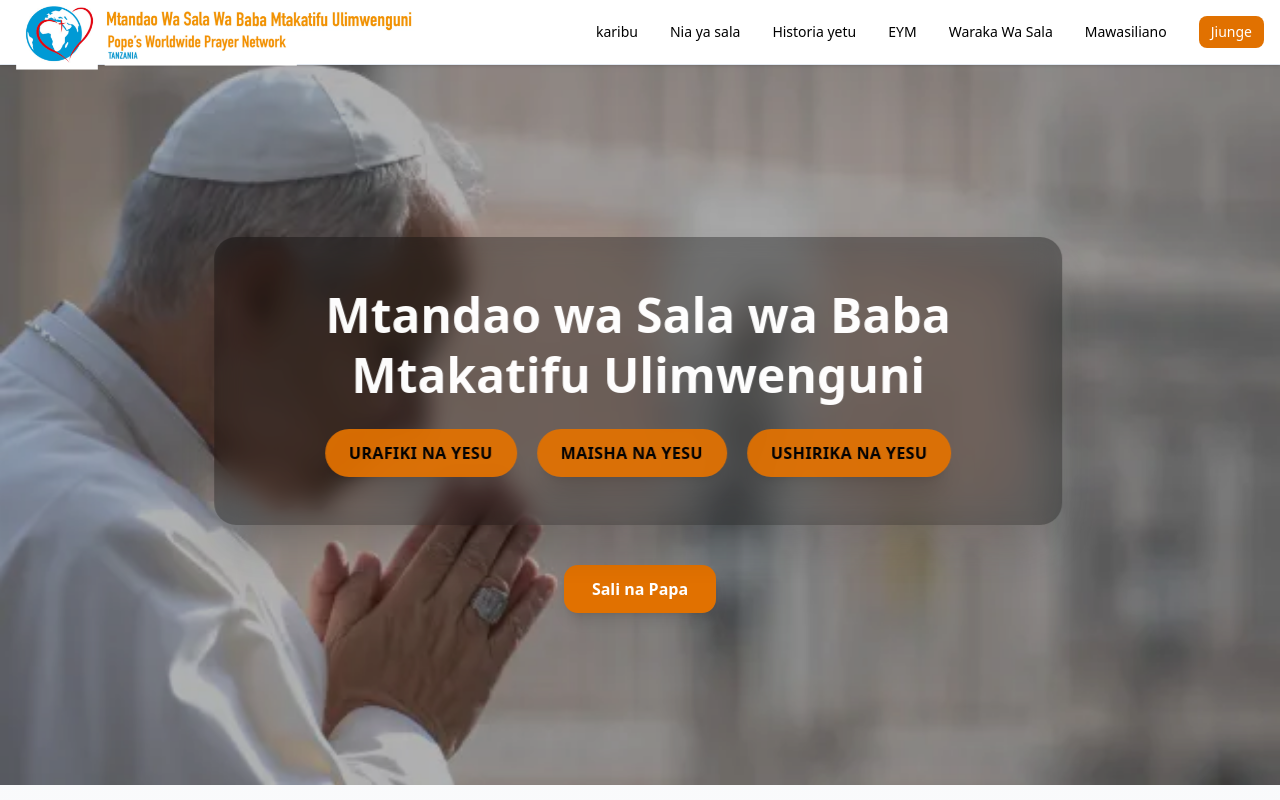
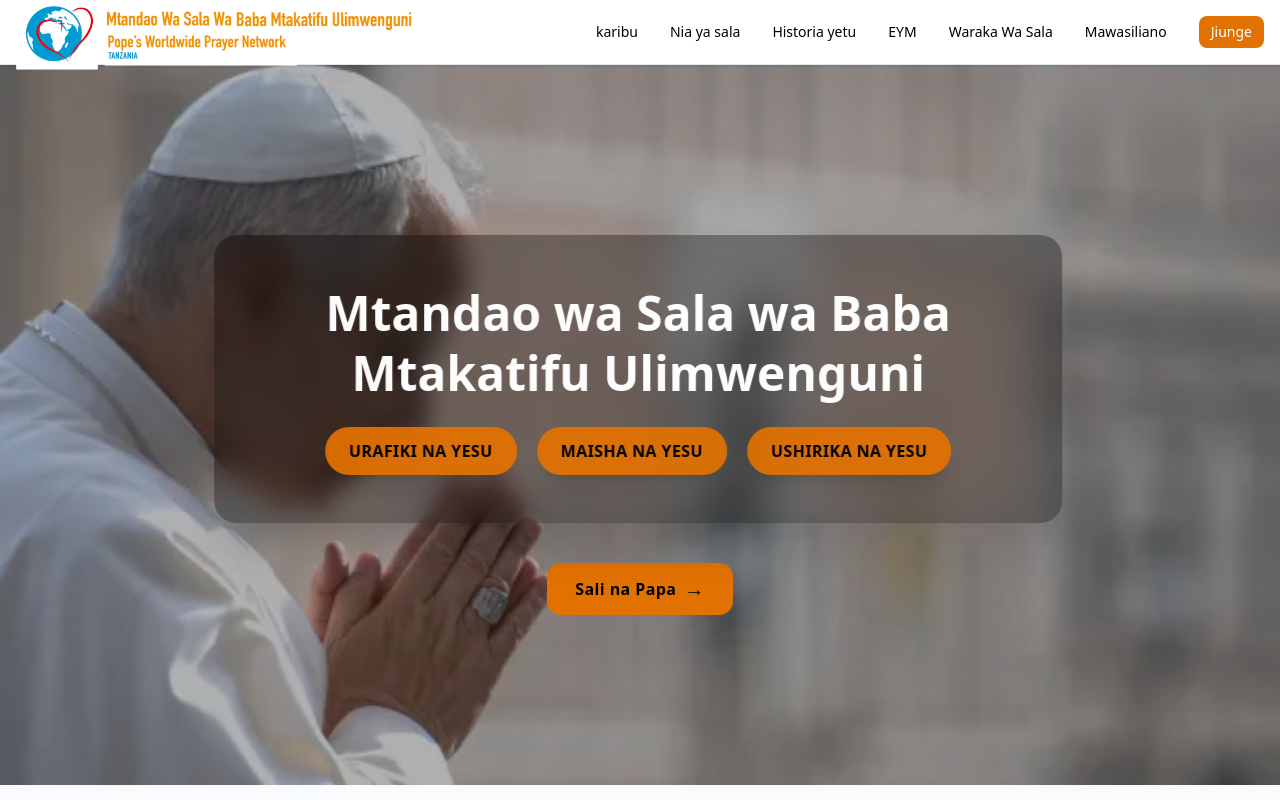
Before and after one commit to johcoder/salayapapa, a Next.js app: page / in a window 1280 px wide. Shown: the top 800 px of the page. Built offline with nearby package versions, Linux system fonts and the light colour scheme.

Commit message:
add cta button

```diff
--- a/components/ui/Aboutnetwork.tsx
+++ b/components/ui/Aboutnetwork.tsx
@@ -3,6 +3,8 @@
 import { motion, AnimatePresence, useInView } from "framer-motion"
 import { useRef, useState, useEffect } from "react"
 import { ChevronDown, Heart, Cross } from "lucide-react"
+import Link from "next/link"
+import CTAButton from "./CTAbutton"
 
 function AccordionItem({
   title,
@@ -107,7 +109,7 @@ export default function AboutPrayerNetworkAccordion() {
             Utume huu ulianzishwa mwaka 1884 ukiwa unajulikana kama “Utume wa Sala”
             (Apostleship of Prayer), ukiwa na lengo la kuwawezesha waamini kushiriki kikamilifu katika
             kazi ya kimisionari hata pale wasiposafiri mbali na nyumbani. Waamini walihimizwa
-            kumshuhudia Kristo, kueneza na kudumisha maadili ya Kiinjili na nguvu ya Sakramenti.
+            kumshuhudia Kristo, kueneza na kudumisha maadili ya Kiinjili na nguvu ya Sakrament <CTAButton href={"/historiayetu"} text={"soma zaidi"} />
           </AccordionItem>
 
           <AccordionItem
--- /dev/null
+++ b/components/ui/CTAbutton.tsx
@@ -0,0 +1,55 @@
+"use client";
+
+import { motion } from "framer-motion";
+import Link from "next/link";
+
+interface CTAButtonProps {
+  href: string;
+  text: string;
+}
+
+export default function CTAButton({ href, text }: CTAButtonProps) {
+  return (
+    <motion.span
+      initial={{ opacity: 0, y: 20 }}
+      animate={{ opacity: 1, y: 0 }}
+      transition={{ duration: 0.6, ease: "easeOut" }}
+    >
+      <Link href={href}>
+        <motion.span
+          whileHover={{
+            scale: 1.08,
+            boxShadow: "0px 12px 30px rgba(251,191,36,0.6)",
+          }}
+          whileTap={{ scale: 0.95 }}
+          animate={{
+            boxShadow: [
+              "0px 0px 0px rgba(251,191,36,0.0)",
+              "0px 0px 18px rgba(251,191,36,0.6)",
+              "0px 0px 0px rgba(251,191,36,0.0)",
+            ],
+          }}
+          transition={{
+            duration: 2,
+            repeat: Infinity,
+            ease: "easeInOut",
+          }}
+          className="
+            inline-flex items-center gap-2
+            px-7 py-3
+            bg-amber-600
+            text-black font-semibold
+            rounded-xl
+            tracking-wide
+            shadow-lg
+            hover:shadow-2xl
+            transition-colors
+          "
+        >
+          {text}
+          <span className="text-xl">→</span>
+        </motion.span>
+      </Link>
+    </motion.span>
+  );
+}
--- a/components/ui/Hero.tsx
+++ b/components/ui/Hero.tsx
@@ -9,6 +9,7 @@ import {
 import Image from "next/image";
 import Link from "next/link";
 import { useRef, useState, useEffect } from "react";
+import CTAButton from "./CTAbutton";
 
 const slides = [
   {
@@ -140,19 +141,7 @@ export default function Hero() {
           transition={{ delay: 0.6, duration: 0.5 }}
           className="flex justify-center mt-10"
         >
-          <Link
-            href="https://www.popesprayer.va/praywiththepope/"
-            target="_blank"
-          >
-            <motion.button
-              whileHover={{ scale: 1.08, y: -2 }}
-              whileTap={{ scale: 0.95 }}
-              className="px-7 py-3 rounded-xl bg-amber-600 font-semibold
-                         shadow-lg hover:shadow-2xl transition-all duration-300"
-            >
-              Sali na Papa
-            </motion.button>
-          </Link>
+          <CTAButton href={"https://www.popesprayer.va/praywiththepope/"} text={"Sali na Papa"} />
         </motion.div>
       </div>
     </section>
```
